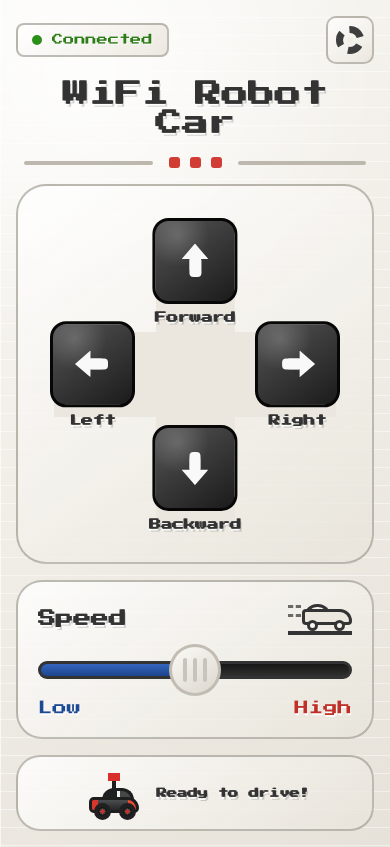
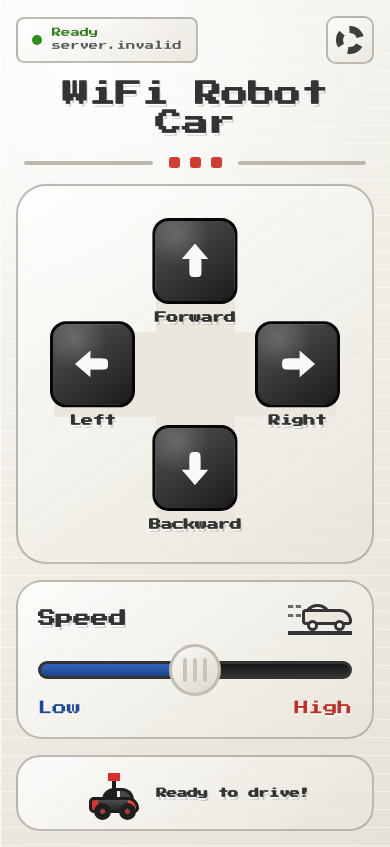
Before and after one commit to hemish-patel5/Wifi-Robot-Car, a React (Vite) app in the folder frontend/: page / in a window 390 px wide. Built offline with nearby package versions, Linux system fonts and the light colour scheme; no server answers.

Commit message:
Testing for mobile

```diff
--- a/frontend/src/App.jsx
+++ b/frontend/src/App.jsx
@@ -1,6 +1,8 @@
+import { useEffect, useState } from 'react'
 import './index.css'
 import { startCommand } from './Controls.js'
 import { stopCommand } from './Controls.js'
+import { subscribeCommandStatus } from './Controls.js'
 
 
 // Shared Tailwind classes for the raised cream panels used throughout the UI.
@@ -11,7 +13,7 @@ const panelChrome =
 const pixelText =
   'font-black tracking-normal text-[#333] [text-shadow:1px_0_0_#333,0_2px_0_rgba(255,255,255,0.95),2px_3px_0_rgba(0,0,0,0.16)]'
 
-// These are the four static control buttons. They are intentionally display-only for now.
+// These are the four robot movement controls.
 const directions = [
   { label: 'Forward', direction: 'f' },
   { label: 'Left', direction: 'l' },
@@ -96,7 +98,7 @@ function DirectionButton({ label, direction }) {
   }
 
   return (
-    // One direction control: an inactive button plus its label.
+    // One direction control: hold to keep sending movement commands.
     <div
       className={`absolute grid w-[clamp(94px,28vw,122px)] justify-items-center gap-2 ${directionPositions[direction]}`}
     >
@@ -155,6 +157,15 @@ function PixelCar() {
 }
 
 function App() {
+  const [commandStatus, setCommandStatus] = useState({
+    host: '...',
+    state: 'ready',
+    message: 'Ready',
+    updatedAt: '',
+  })
+
+  useEffect(() => subscribeCommandStatus(setCommandStatus), [])
+
   return (
     // The app now fills the mobile viewport directly, with no fake phone frame.
     <main
@@ -163,9 +174,19 @@ function App() {
     >
       {/* Connection and settings row. Buttons are visual only for now. */}
       <div className="flex items-center justify-between gap-3.5">
-        <div className={`${panelChrome} inline-flex min-h-[34px] items-center gap-2.5 rounded-lg px-3.5 py-1.5 text-[clamp(0.7rem,2.75vw,0.9rem)] font-black text-[#2d7c17] [text-shadow:1px_1px_0_rgba(255,255,255,0.85)] max-[365px]:px-2.5`}>
-          <span className="size-2.5 flex-none rounded-full bg-[#2d8f1b]" />
-          <span>Connected</span>
+        <div
+          className={`${panelChrome} inline-flex min-h-[46px] min-w-0 items-center gap-2.5 rounded-lg px-3.5 py-1.5 text-[clamp(0.58rem,2.35vw,0.76rem)] font-black text-[#2d7c17] [text-shadow:1px_1px_0_rgba(255,255,255,0.85)] max-[365px]:px-2.5`}
+          aria-live="polite"
+        >
+          <span
+            className={`size-2.5 flex-none rounded-full ${
+              commandStatus.state === 'error' ? 'bg-[#c92c24]' : 'bg-[#2d8f1b]'
+            }`}
+          />
+          <span className="min-w-0 leading-[1.35]">
+            <span className="block truncate">{commandStatus.message}</span>
+            <span className="block truncate text-[#555]">{commandStatus.host}</span>
+          </span>
         </div>
 
         <button
@@ -193,7 +214,7 @@ function App() {
         </div>
       </div>
 
-      {/* Direction pad. The pale cross shape is decorative; each button remains static. */}
+      {/* Direction pad. The pale cross shape is decorative; each button controls the robot. */}
       <section className={`${panelChrome} relative h-[min(45dvh,390px)] min-h-[352px] overflow-hidden rounded-[30px]`} aria-label="Movement controls">
         <div className="absolute inset-9 rounded-[22px] bg-[linear-gradient(#ebe7df,#ebe7df),linear-gradient(#ebe7df,#ebe7df)] bg-[length:28%_100%,100%_28%] bg-center bg-no-repeat" aria-hidden="true" />
         {directions.map((item) => (
--- a/frontend/src/Controls.js
+++ b/frontend/src/Controls.js
@@ -6,12 +6,35 @@ const COMMAND_REPEAT_MS = 120
 let activeCommand = null
 let activeRequest = null
 let repeatTimer = null
+const statusListeners = new Set()
+
+function notifyStatus(status) {
+    const nextStatus = {
+        host: getRobotHost(),
+        updatedAt: new Date().toLocaleTimeString(),
+        ...status,
+    }
+
+    statusListeners.forEach((listener) => listener(nextStatus))
+}
+
+export function subscribeCommandStatus(listener) {
+    statusListeners.add(listener)
+    listener({
+        host: getRobotHost(),
+        state: 'ready',
+        message: 'Ready',
+        updatedAt: new Date().toLocaleTimeString(),
+    })
+
+    return () => statusListeners.delete(listener)
+}
 
 function normalizeHost(host) {
     return host.replace(/^https?:\/\//, '').replace(/\/.*$/, '').trim()
 }
 
-function getRobotHost() {
+export function getRobotHost() {
     const params = new URLSearchParams(window.location.search)
     const queryHost = params.get('robot') || params.get('host')
     const configuredHost = queryHost || import.meta.env.VITE_ROBOT_HOST || localStorage.getItem(STORAGE_KEY)
@@ -37,15 +60,26 @@ const send = async (command, options = {}) => {
     const robotHost = getRobotHost()
 
     try {
-        await fetch(`http://${robotHost}/${command}`, {
+        await fetch(`http://${robotHost}/${command}?t=${Date.now()}`, {
             cache: 'no-store',
+            mode: 'no-cors',
             signal: options.signal,
         });
+        notifyStatus({
+            command,
+            state: 'sent',
+            message: `Sent ${command}`,
+        })
     } catch (error) {
         if (error.name === 'AbortError') {
             return
         }
 
+        notifyStatus({
+            command,
+            state: 'error',
+            message: `Could not send ${command}`,
+        })
         console.error(`Could not send "${command}" to ${robotHost}`, error)
     }
 };
@@ -88,6 +122,11 @@ export function startCommand(command) {
 
     clearRepeat()
     activeCommand = command
+    notifyStatus({
+        command,
+        state: 'active',
+        message: `Driving ${command}`,
+    })
     console.log(`Start command: ${command}`)
     repeatCommand(command)
 }
@@ -99,6 +138,11 @@ export function stopCommand(command = 's') {
 
     console.log(`Stop command: ${command}`)
     activeCommand = null
+    notifyStatus({
+        command,
+        state: 'stopping',
+        message: 'Stopping',
+    })
     clearRepeat()
     send(command)
 }
```
